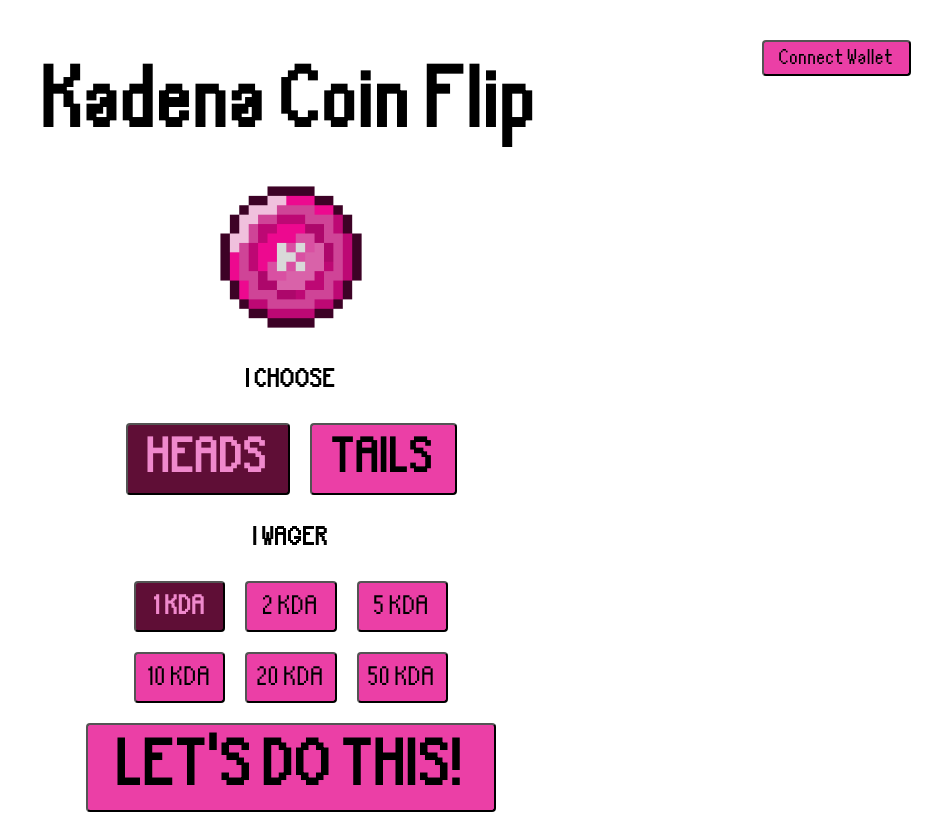
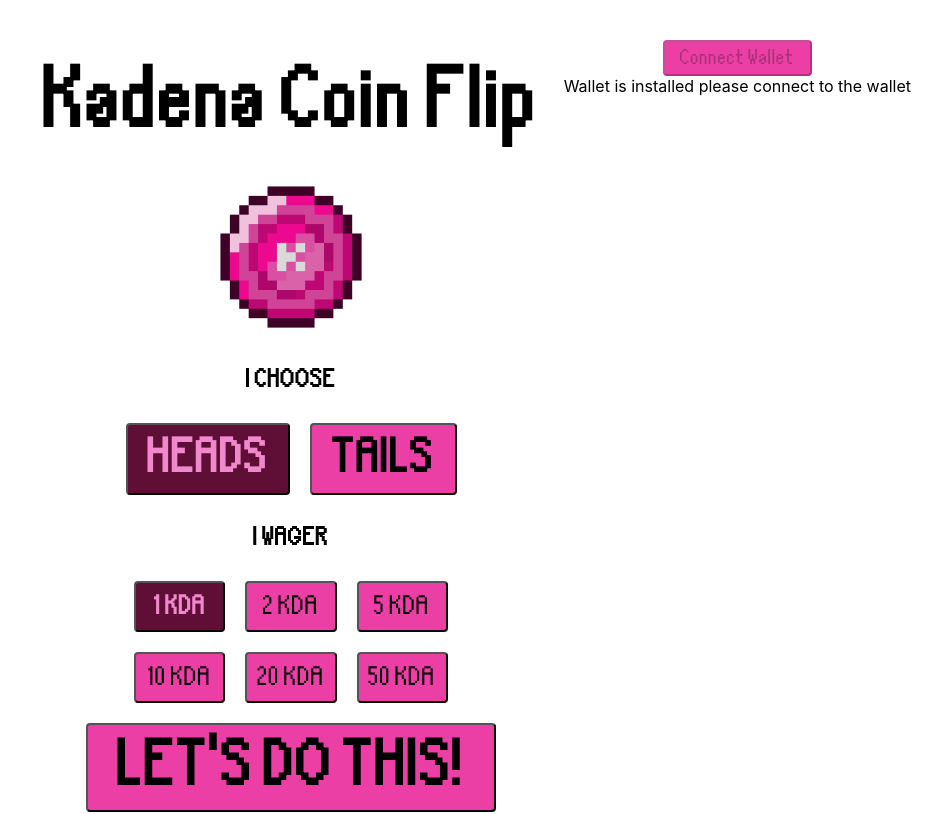
Before and after one commit to crypt0legendx/kda-coinflip-frontend, a React (Create React App) app: page / in a window 1280 px wide. Shown: the top 814 px of the page, without its empty margins (349-1280 px from the left). Built offline with nearby package versions, Linux system fonts and the light colour scheme.

Commit message:
have done the connect wallet with x-wallet

```diff
--- a/src/components/connect-wallet/index.js
+++ b/src/components/connect-wallet/index.js
@@ -1,11 +1,104 @@
-import "./index.css";
+import { useState } from "react"
+import { useEffect } from "react"
+import { NETWORK_ID } from "../../constants"
+import "./index.css"
 
-function ConnectWallet(){
+function ConnectWallet() {
+  const [message, setMessage] = useState("")
+  const [connected, setConnected] = useState(false)
+  const [address, setAddress] = useState("")
 
-    return(<div className="connect-wallet-warraper">
-        <button className="connect-wallet">Connect Wallet</button>
-    </div>)
+  const isXWalletInstalled = () => {
+    const { kadena } = window
+    return Boolean(kadena && kadena.isKadena)
+  }
 
+  const initialize = async () => {
+    if (!isXWalletInstalled()) {
+      setMessage("Wallet is installed please connect to the wallet")
+    } else {
+      const { kadena } = window
+      kadena
+        .request({
+          method: "kda_checkStatus",
+          networkId: NETWORK_ID,
+        })
+        .then((res) => {
+          if (res.status === "success") {
+            setConnected(true)
+            setAddress(res.account.account)
+          }
+        })
+    }
+  }
+
+  useEffect(() => {
+    initialize()
+  }, [])
+
+  const handleConnect = () => {
+    const { kadena } = window
+    kadena
+      .request({
+        method: "kda_connect",
+        networkId: NETWORK_ID,
+      })
+      .then((res) => {
+        console.log(res)
+        if (res.status == "success") {
+          setConnected(true)
+          setAddress(res.account.account)
+        } else {
+          setConnected(false)
+          setMessage("Failed to connect wallet")
+        }
+      })
+  }
+
+  const handleDisconnect = () => {
+    const { kadena } = window
+    kadena.request({
+        method:'kda_disconnect',
+        networkId:NETWORK_ID
+    }).then(res=>{
+        if(res.result.status === "success"){
+            setConnected(false);
+            setAddress("");
+        }
+    })
+  }
+
+  return (
+    <div className="connect-wallet-warraper">
+      {!connected ? (
+        <>
+          <button
+            disabled={!isXWalletInstalled()}
+            className="connect-wallet"
+            onClick={() => handleConnect()}
+          >
+            Connect Wallet
+          </button>
+          <div className="notification-message">{message}</div>
+        </>
+      ) : (
+        <>
+          <button
+            disabled={!isXWalletInstalled()}
+            className="connect-wallet"
+            onClick={() => handleDisconnect()}
+          >
+            Disconnect
+          </button>
+          <div className="notification-message">
+            {String(address).substring(0, 8) +
+              "..." +
+              String(address).substring(60)}
+          </div>
+        </>
+      )}
+    </div>
+  )
 }
 
-export default ConnectWallet;
+export default ConnectWallet
--- /dev/null
+++ b/src/constants/index.js
@@ -0,0 +1,5 @@
+const NETWORK_ID = 'testnet04';
+
+module.exports = {
+    NETWORK_ID
+}
```
